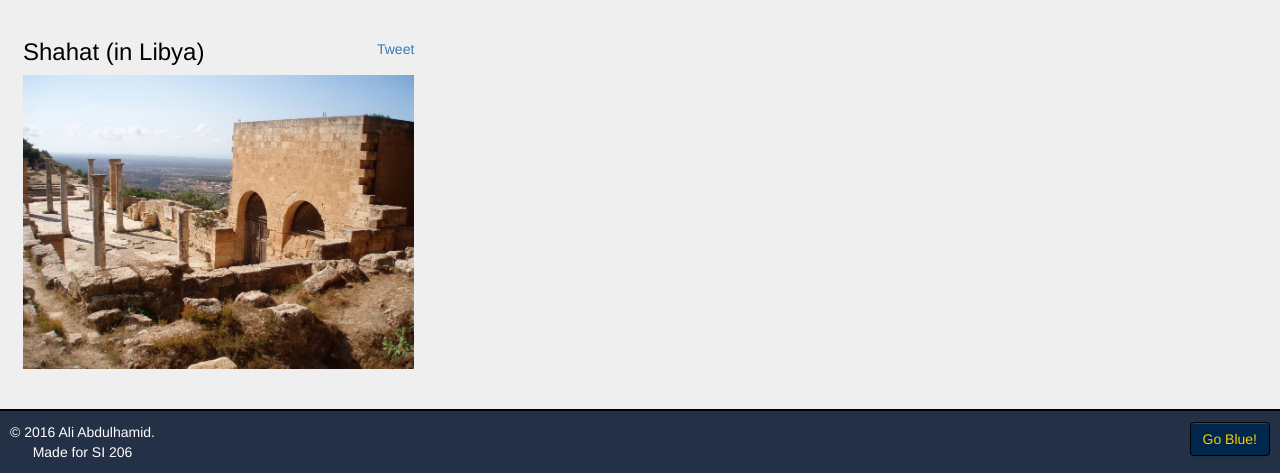
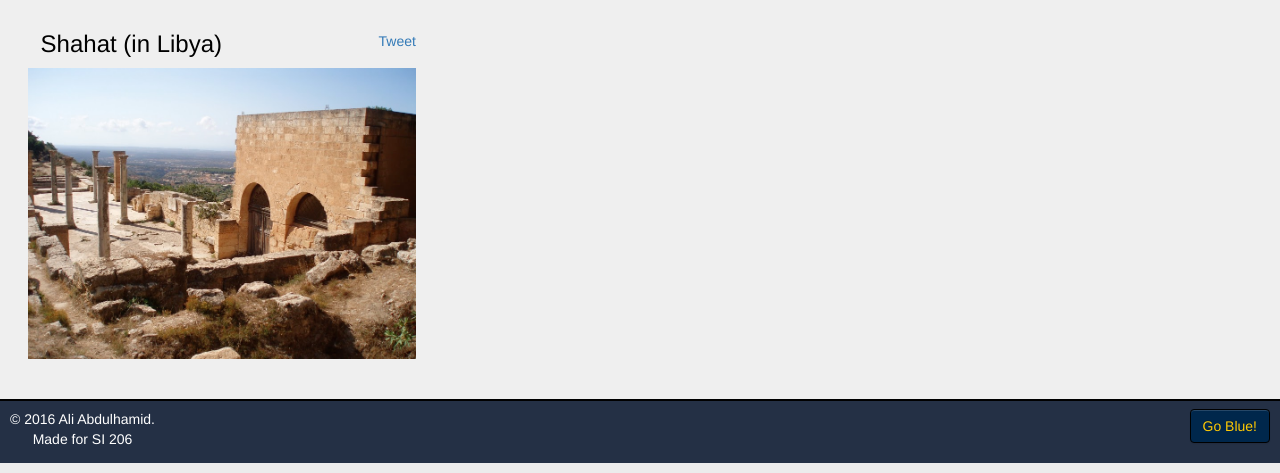
Before and after one commit to abdulaliumich/ali-portfolio, a Python web app: template templates/places.html in a window 1280 px wide. Shown: the part 2125-2598 px from the top of the page. Run offline with Jinja, Linux system fonts and the light colour scheme; the template is opened without the code that fills it, so the values that code supplies are empty; some libraries are stand-ins or nearby versions.

Commit message:
margin change for places images

```diff
--- a/static/css/about.css
+++ b/static/css/about.css
@@ -10,11 +10,8 @@
     background: -moz-linear-gradient(#243045, #efefef); /* For Firefox 3.6 to 15 */
     background: linear-gradient(#243045, #efefef); /* Standard syntax */
     border-top: 2px solid black;
+    font-weight: bold;
 }
-	.jumbotron h1 {
-		text-shadow: 2px 2px black;
-	}
-
 	.jumbotron img {
 		width: 40%;
 		border-radius: 50%;
--- a/static/css/base.css
+++ b/static/css/base.css
@@ -78,14 +78,13 @@ footer {
 	text-align: center;
 }
 	footer p {
-		position: absolute;
+		padding-top:1vh;
 		width: 100%;
-		top: 50%;
-		transform: translateY(-50%);
 		padding-left: 10px;
 		padding-right: 10px;
 	}
 		footer p span {
+			height: 100%;
 			float:left;
 		}
 		footer p a {
--- a/static/css/contact.css
+++ b/static/css/contact.css
@@ -22,8 +22,8 @@ body {
     min-height: 33vh;
 }
 	.jumbotron h1 {
-		text-shadow: 2px 2px black;
 		color: black;
+		font-weight: bold;
 	}
 /*				*/
 
--- a/static/css/guestbook.css
+++ b/static/css/guestbook.css
@@ -7,7 +7,6 @@
 	#guestbook-body h1 {
 		text-align: center;
 		color: black;
-		text-shadow: 2px 2px black;
 		font-weight: bold;
 		margin: 0 auto;
 	}
--- a/static/css/places.css
+++ b/static/css/places.css
@@ -31,6 +31,7 @@
 		display: inline-block;
 		margin-right:0;
 		margin-top: 0;
+		padding-left: 1vw;
 	}
 
 	#places-body img {
@@ -39,6 +40,10 @@
 		margin-bottom: 40px;
 	}
 
+.row {
+	margin-left: 1vw;
+	margin-right: 1vw;
+}
 
 .twitter-share-button {
 	float: right;
@@ -60,11 +65,6 @@
 			font-size: 4em;
 		}
 
-	.row div {
-		margin-left: 5vh;
-		margin-right: 5vh;
-		max-width: 90%;
-	}
 
 }
 /* Extra Small Devices, Phones */
@@ -100,13 +100,4 @@
 		color: black;
 	}
 
-	.row {
-		margin-left: 1vh;
-		margin-right: 1vh;
-	}
-		.row div {
-			margin-left: 0vh;
-			margin-right: 0vh;
-			max-width: 100%;
-		}
 }
```
